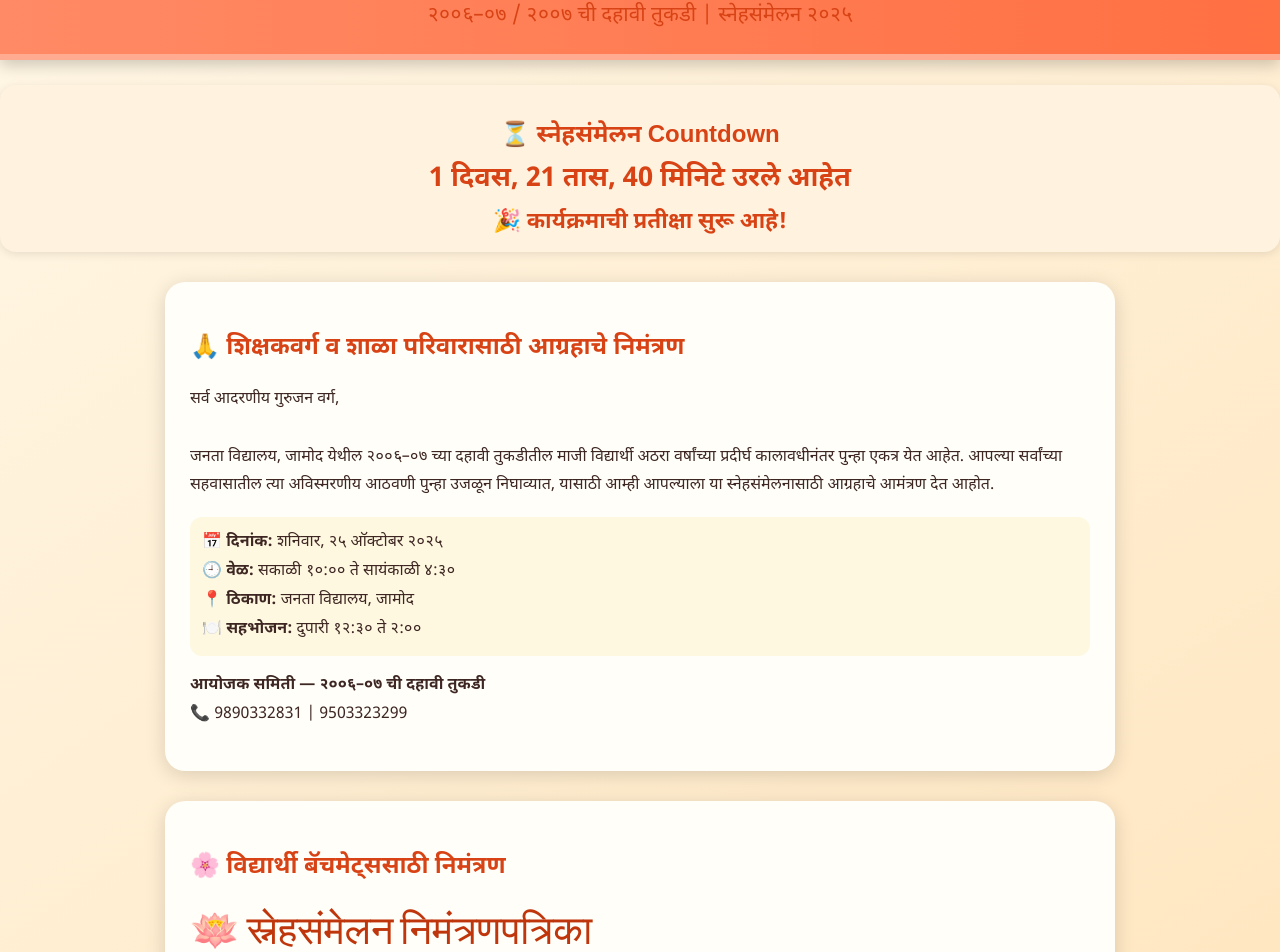
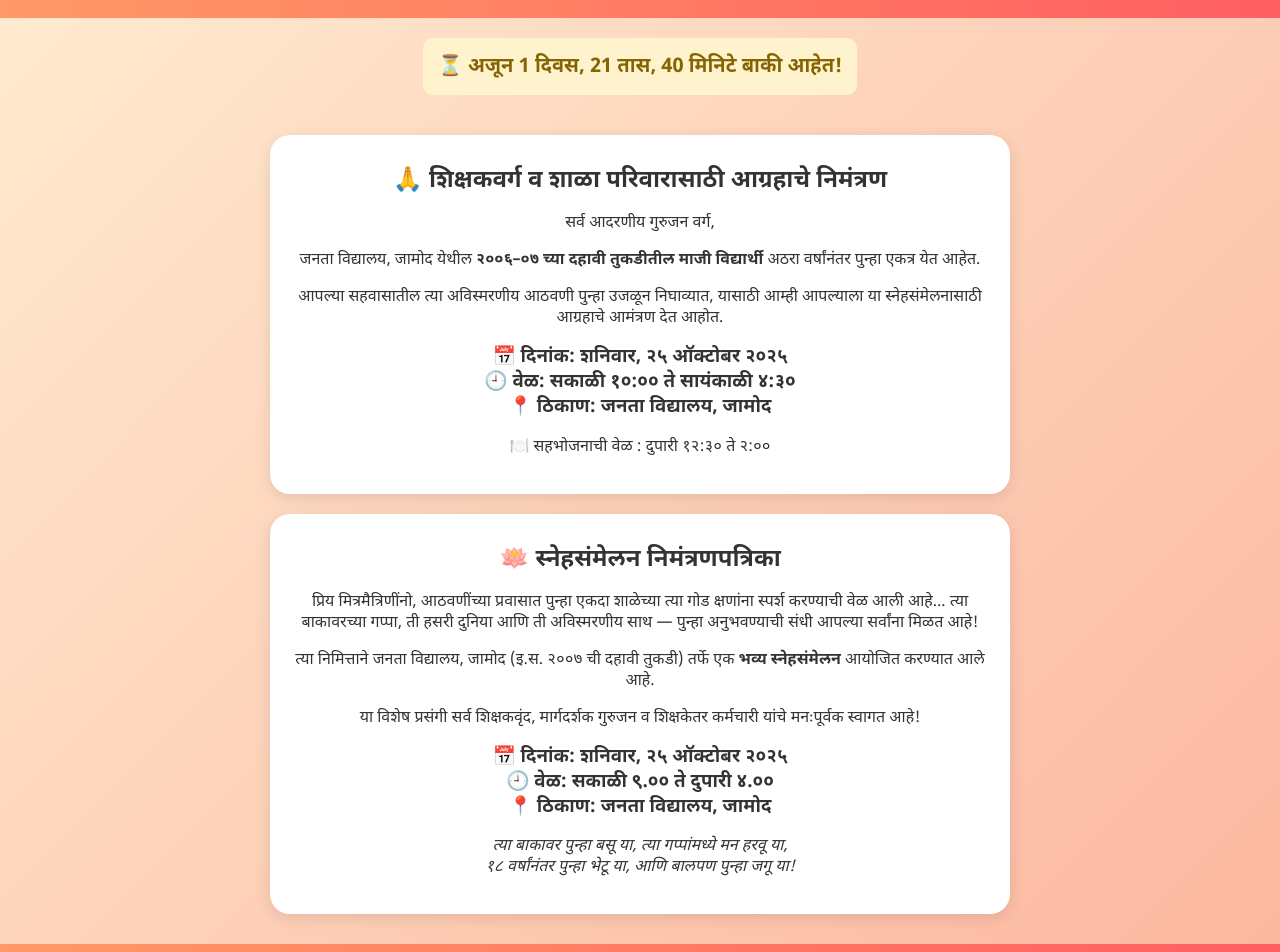
Before and after one commit to jantavidyalayajamod/get-together-2007-batch, a plain HTML site: page index.html in a window 1280 px wide. Shown: the part 80-1032 px from the top of the page. Drawn offline with Linux system fonts and the light colour scheme.

Commit message:
Update index.html
Update new lines

```diff
--- a/index.html
+++ b/index.html
@@ -1,225 +1,111 @@
 <!DOCTYPE html>
 <html lang="mr">
 <head>
-  <meta charset="UTF-8" />
-  <meta name="viewport" content="width=device-width, initial-scale=1.0" />
-  <title>स्नेहसंमेलन २०२५ | जनता विद्यालय, जामोद</title>
-
+  <meta charset="UTF-8">
+  <meta name="viewport" content="width=device-width, initial-scale=1.0">
+  <title>जनता विद्यालय जामोद - स्नेहसंमेलन २०२५</title>
   <style>
-    @import url('https://fonts.googleapis.com/css2?family=Noto+Sans+Devanagari:wght@400;600;700&display=swap');
-    @import url('https://fonts.googleapis.com/css2?family=Great+Vibes&display=swap');
-
     body {
       font-family: 'Noto Sans Devanagari', sans-serif;
-      background: linear-gradient(145deg, #fff7e6, #ffe0b2);
-      color: #3e2723;
+      background: linear-gradient(135deg, #ffecd2, #fcb69f);
+      text-align: center;
+      color: #333;
       margin: 0;
       padding: 0;
-      text-align: center;
-      overflow-x: hidden;
     }
-
     header {
-      background: linear-gradient(90deg, #ff8a65, #ff7043);
-      color: #fff;
-      padding: 25px 10px;
-      border-bottom: 6px solid #ffab91;
-      box-shadow: 0 5px 15px rgba(0,0,0,0.2);
+      background: linear-gradient(90deg, #ff9966, #ff5e62);
+      color: white;
+      padding: 20px;
+      font-size: 22px;
+      font-weight: bold;
+      text-shadow: 1px 1px 3px #00000044;
     }
-
-    header h1 {
-      margin: 0;
-      font-size: 2.3em;
+    h1, h2, h3 {
+      margin: 10px 0;
     }
-
-    header h2 {
-      margin: 8px 0 0 0;
-      font-size: 1.3em;
-      font-weight: 500;
+    .card {
+      background: white;
+      margin: 20px auto;
+      padding: 20px;
+      max-width: 700px;
+      border-radius: 20px;
+      box-shadow: 0 4px 15px rgba(0,0,0,0.1);
     }
-
-    .container {
-      max-width: 900px;
-      margin: 30px auto;
-      background: #fffef8;
-      padding: 25px;
-      border-radius: 20px;
-      box-shadow: 0 4px 20px rgba(0,0,0,0.15);
-      text-align: left;
-      line-height: 1.8;
+    .countdown {
+      background: #fff3cd;
+      color: #856404;
+      border-radius: 10px;
+      padding: 15px;
+      font-size: 20px;
+      font-weight: bold;
+      margin: 20px auto;
+      display: inline-block;
     }
-
-    h2 {
-      color: #d84315;
-      margin-bottom: 10px;
-    }
-
-    h3 {
-      color: #e64a19;
-      margin-top: 0;
-    }
-
-    .countdown-box {
-      text-align: center;
-      background: #fff3e0;
-      border-radius: 16px;
+    footer {
+      background: linear-gradient(90deg, #ff9966, #ff5e62);
+      color: white;
       padding: 15px;
-      margin: 25px auto;
-      box-shadow: 0 2px 10px rgba(0,0,0,0.1);
-    }
-
-    .countdown {
-      font-size: 1.7em;
-      font-weight: 700;
-      color: #d84315;
-      margin-top: 10px;
-    }
-
-    .status {
-      font-size: 1.4em;
-      margin-top: 10px;
+      margin-top: 30px;
       font-weight: bold;
-    }
-
-    .highlight {
-      background: #fff8e1;
-      padding: 12px;
-      border-radius: 12px;
-      margin: 15px 0;
-    }
-
-    footer {
-      margin-top: 40px;
-      background: linear-gradient(90deg, #ffab91, #ffccbc);
-      color: #3e2723;
-      padding: 15px;
-      border-top: 4px solid #ff7043;
-      font-weight: 600;
-    }
-
-    ul {
-      list-style-type: "✨ ";
-      margin-left: 20px;
-    }
-
-    .poem {
-      text-align: center;
-      font-style: italic;
-      margin-top: 20px;
-      font-size: 1.2em;
-      color: #5d4037;
-      line-height: 1.8;
-    }
-
-    .title-style {
-      font-family: 'Great Vibes', cursive;
-      font-size: 2.5em;
-      color: #bf360c;
-      margin-bottom: 5px;
+      text-shadow: 1px 1px 3px #00000044;
     }
   </style>
 </head>
+<body>
 
-<body>
   <header>
-    <h1>🎓 जनता विद्यालय, जामोद</h1>
-    <h2>२००६–०७ / २००७ ची दहावी तुकडी | स्नेहसंमेलन २०२५</h2>
+    🎓 जनता विद्यालय, जामोद — स्नेहसंमेलन २०२५ <br>
+    २००६–२००७ ची दहावी तुकडी (बॅच)
   </header>
 
-  <div class="countdown-box">
-    <h2>⏳ स्नेहसंमेलन Countdown</h2>
-    <div id="countdown" class="countdown"></div>
-    <div id="event-status" class="status"></div>
+  <div id="countdown" class="countdown">⏳ स्नेहसंमेलनाची प्रतीक्षा सुरू आहे...</div>
+
+  <div class="card">
+    <h2>🙏 शिक्षकवर्ग व शाळा परिवारासाठी आग्रहाचे निमंत्रण</h2>
+    <p>सर्व आदरणीय गुरुजन वर्ग,</p>
+    <p>जनता विद्यालय, जामोद येथील <strong>२००६–०७ च्या दहावी तुकडीतील माजी विद्यार्थी</strong> अठरा वर्षांनंतर पुन्हा एकत्र येत आहेत.</p>
+    <p>आपल्या सहवासातील त्या अविस्मरणीय आठवणी पुन्हा उजळून निघाव्यात, यासाठी आम्ही आपल्याला या स्नेहसंमेलनासाठी आग्रहाचे आमंत्रण देत आहोत.</p>
+    <h3>📅 दिनांक: शनिवार, २५ ऑक्टोबर २०२५<br>🕘 वेळ: सकाळी १०:०० ते सायंकाळी ४:३०<br>📍 ठिकाण: जनता विद्यालय, जामोद</h3>
+    <p>🍽️ सहभोजनाची वेळ : दुपारी १२:३० ते २:००</p>
   </div>
 
-  <div class="container">
-    <h2>🙏 शिक्षकवर्ग व शाळा परिवारासाठी आग्रहाचे निमंत्रण</h2>
-    <p>
-      सर्व आदरणीय गुरुजन वर्ग,<br><br>
-      जनता विद्यालय, जामोद येथील २००६–०७ च्या दहावी तुकडीतील माजी विद्यार्थी अठरा वर्षांच्या प्रदीर्घ कालावधीनंतर पुन्हा एकत्र येत आहेत.
-      आपल्या सर्वांच्या सहवासातील त्या अविस्मरणीय आठवणी पुन्हा उजळून निघाव्यात, यासाठी आम्ही आपल्याला या स्नेहसंमेलनासाठी आग्रहाचे आमंत्रण देत आहोत.
-    </p>
-
-    <div class="highlight">
-      📅 <b>दिनांक:</b> शनिवार, २५ ऑक्टोबर २०२५<br>
-      🕘 <b>वेळ:</b> सकाळी १०:०० ते सायंकाळी ४:३०<br>
-      📍 <b>ठिकाण:</b> जनता विद्यालय, जामोद<br>
-      🍽️ <b>सहभोजन:</b> दुपारी १२:३० ते २:००
-    </div>
-
-    <p><b>आयोजक समिती — २००६–०७ ची दहावी तुकडी</b><br>
-    📞 9890332831 | 9503323299</p>
-  </div>
-
-  <div class="container">
-    <h2>🌸 विद्यार्थी बॅचमेट्ससाठी निमंत्रण</h2>
-    <div class="title-style">🪷 स्नेहसंमेलन निमंत्रणपत्रिका</div>
-
-    <p>
-      प्रिय मित्रमैत्रिणींनो,<br><br>
-      आठवणींच्या प्रवासात पुन्हा एकदा शाळेच्या त्या गोड क्षणांना स्पर्श करण्याची वेळ आली आहे...<br>
-      त्या बाकावरच्या गप्पा, ती बालसुलभ हसरी दुनिया आणि ती अविस्मरणीय साथ — पुन्हा अनुभवण्याची संधी आपल्या सर्वांना मिळत आहे!<br><br>
-      त्या निमित्ताने जनता विद्यालय, जामोद (इ.स. २००७ ची दहावी तुकडी) तर्फे एक <b>“भव्य स्नेहसंमेलन”</b> आयोजित करण्यात आले आहे.
-    </p>
-
-    <ul>
-      <li>जनता विद्यालयातील सर्व निवृत्त व विद्यमान शिक्षकवृंद,</li>
-      <li>मार्गदर्शक गुरुजन,</li>
-      <li>शिक्षकेतर कर्मचारी वर्ग — यांचे मनःपूर्वक स्वागत आहे!</li>
-    </ul>
-
-    <p>
-      तसेच आमच्या सर्व सहाध्यायी मित्रमैत्रिणींनी या सुंदर मैत्री सोहळ्याला उपस्थित राहून आपल्या उपस्थितीने क्षण अधिक अविस्मरणीय करावेत, हीच अपेक्षा!
-    </p>
-
-    <div class="highlight">
-      📅 <b>दिनांक:</b> शनिवार, २५ ऑक्टोबर २०२५<br>
-      🕘 <b>वेळ:</b> सकाळी ९.०० ते दुपारी ४.००<br>
-      📍 <b>स्थळ:</b> जनता विद्यालय, जामोद
-    </div>
-
-    <div class="poem">
-      💖 त्या बाकावर पुन्हा बसू या,<br>
-      त्या गप्पांमध्ये मन हरवू या,<br>
-      १८ वर्षांनंतर पुन्हा भेटू या,<br>
-      आणि बालपण पुन्हा जगू या...!
-    </div>
-
-    <p style="text-align:center;"><b>आयोजक:</b> जनता विद्यालय, जामोद — २००७ ची दहावी तुकडी (बॅच)</p>
+  <div class="card">
+    <h2>🪷 स्नेहसंमेलन निमंत्रणपत्रिका</h2>
+    <p>प्रिय मित्रमैत्रिणींनो, आठवणींच्या प्रवासात पुन्हा एकदा शाळेच्या त्या गोड क्षणांना स्पर्श करण्याची वेळ आली आहे... त्या बाकावरच्या गप्पा, ती हसरी दुनिया आणि ती अविस्मरणीय साथ — पुन्हा अनुभवण्याची संधी आपल्या सर्वांना मिळत आहे!</p>
+    <p>त्या निमित्ताने जनता विद्यालय, जामोद (इ.स. २००७ ची दहावी तुकडी) तर्फे एक <strong>भव्य स्नेहसंमेलन</strong> आयोजित करण्यात आले आहे.</p>
+    <p>या विशेष प्रसंगी सर्व शिक्षकवृंद, मार्गदर्शक गुरुजन व शिक्षकेतर कर्मचारी यांचे मनःपूर्वक स्वागत आहे!</p>
+    <h3>📅 दिनांक: शनिवार, २५ ऑक्टोबर २०२५<br>🕘 वेळ: सकाळी ९.०० ते दुपारी ४.००<br>📍 ठिकाण: जनता विद्यालय, जामोद</h3>
+    <p><em>त्या बाकावर पुन्हा बसू या, त्या गप्पांमध्ये मन हरवू या,<br>१८ वर्षांनंतर पुन्हा भेटू या, आणि बालपण पुन्हा जगू या!</em></p>
   </div>
 
   <footer>
-    <b>२००७ चा परिवार | पुन्हा एकत्र येण्याचा आनंदोत्सव!</b>
+    २००७ चा परिवार | पुन्हा एकत्र येण्याचा आनंदोत्सव!
   </footer>
 
   <script>
-    const eventDate = new Date("October 25, 2025 10:00:00").getTime();
-    const endDate = new Date("October 25, 2025 16:30:00").getTime();
+    const countdown = document.getElementById("countdown");
+    const eventStart = new Date("October 25, 2025 10:00:00").getTime();
+    const eventEnd = new Date("October 25, 2025 16:30:00").getTime();
 
-    const timer = setInterval(() => {
+    setInterval(() => {
       const now = new Date().getTime();
-      const diff = eventDate - now;
-      const countdown = document.getElementById("countdown");
-      const status = document.getElementById("event-status");
 
-      if (now < eventDate) {
-        const days = Math.floor(diff / (1000 * 60 * 60 * 24));
-        const hours = Math.floor((diff % (1000 * 60 * 60 * 24)) / (1000 * 60 * 60));
-        const minutes = Math.floor((diff % (1000 * 60 * 60)) / (1000 * 60));
-        countdown.innerHTML = `${days} दिवस, ${hours} तास, ${minutes} मिनिटे उरले आहेत`;
-        status.innerHTML = "🎉 कार्यक्रमाची प्रतीक्षा सुरू आहे!";
-        status.style.color = "#d84315";
-      } else if (now >= eventDate && now <= endDate) {
-        countdown.innerHTML = "";
-        status.innerHTML = "🟢 स्नेहसंमेलन कार्यक्रम LIVE आहे!";
-        status.style.color = "green";
-      } else {
-        countdown.innerHTML = "";
-        status.innerHTML = "🔴 स्नेहसंमेलन कार्यक्रम संपला आहे. धन्यवाद!";
-        status.style.color = "red";
-        clearInterval(timer);
+      if (now < eventStart) {
+        const distance = eventStart - now;
+        const days = Math.floor(distance / (1000 * 60 * 60 * 24));
+        const hours = Math.floor((distance % (1000 * 60 * 60 * 24)) / (1000 * 60 * 60));
+        const minutes = Math.floor((distance % (1000 * 60 * 60)) / (1000 * 60));
+        countdown.textContent = `⏳ अजून ${days} दिवस, ${hours} तास, ${minutes} मिनिटे बाकी आहेत!`;
+      }
+      else if (now >= eventStart && now <= eventEnd) {
+        countdown.textContent = "🟢 स्नेहसंमेलन कार्यक्रम LIVE आहे!";
+      }
+      else {
+        countdown.textContent = "🔴 स्नेहसंमेलन कार्यक्रम संपला आहे. धन्यवाद!";
       }
     }, 1000);
   </script>
+
 </body>
 </html>
```
